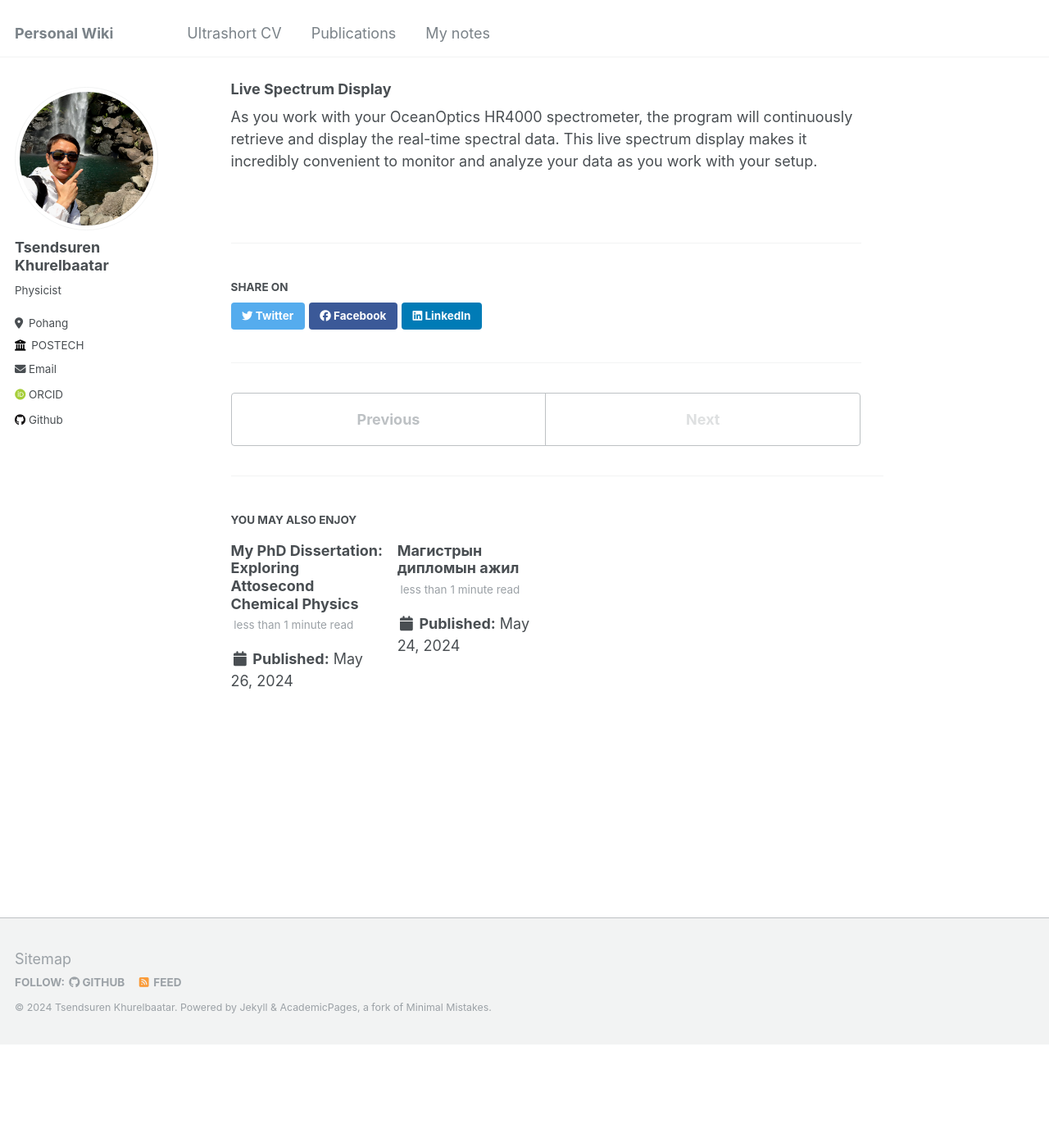
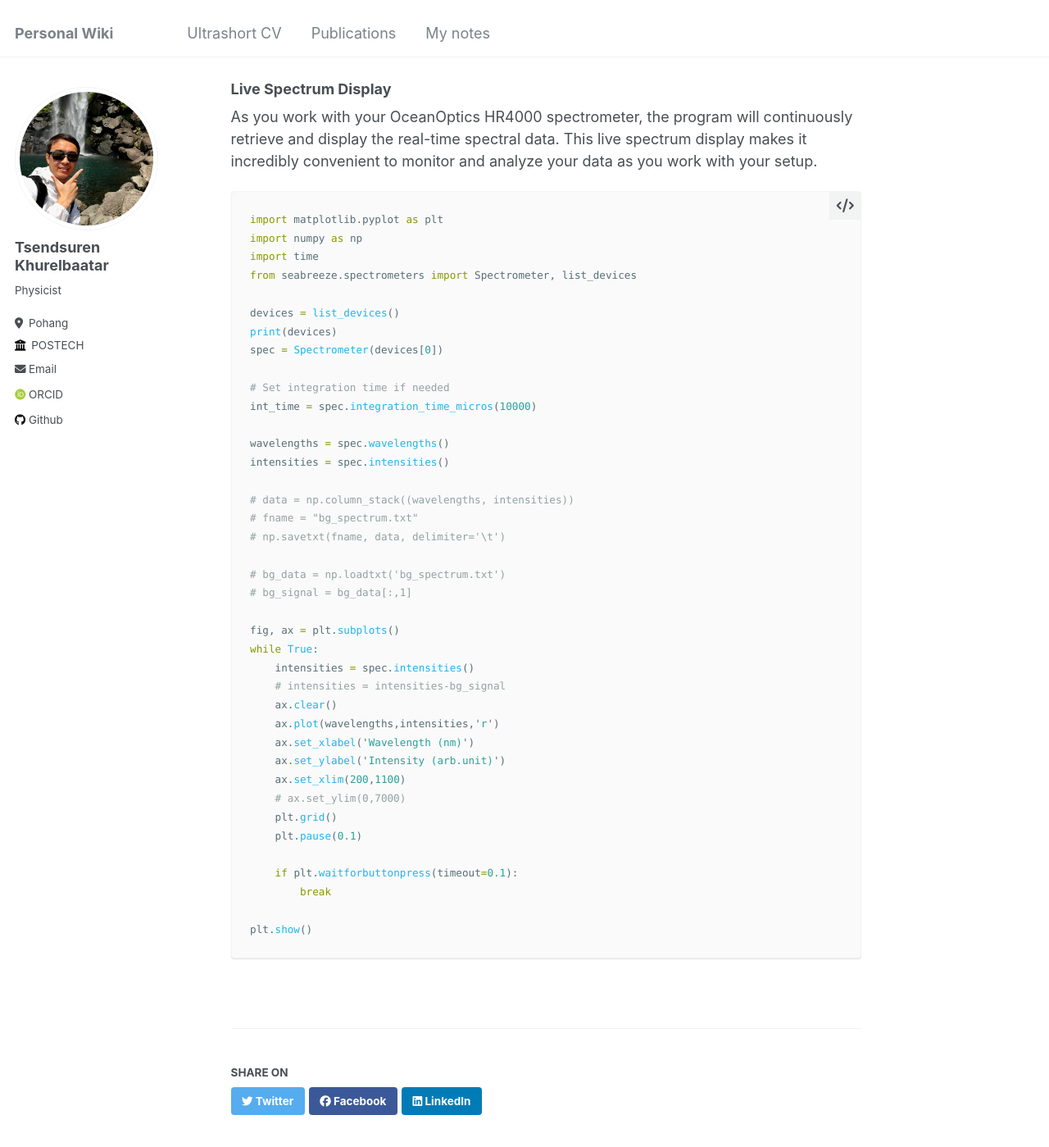
Before and after one commit to Tsendsuren/tsendsuren.github.io, a Jekyll site: the page built from _posts/2024-06-03-OceanOptics.md, in a window 1280 px wide and 1400 px high, scrolled down 874 px. Shown: the whole window at 82% size. Built offline with Jekyll 4.4.1, drawn with Linux system fonts in a browser that asks for light colours; some web fonts are replaced; before the commit the page ends 2149 px from its top, so only the background shows below that; some of the changed text lies outside the part shown.

Commit message:
new post

````diff
--- a/_posts/2024-06-03-OceanOptics.md
+++ b/_posts/2024-06-03-OceanOptics.md
@@ -27,3 +27,46 @@ Once you've successfully installed python-seabreeze, you can run the program to
 
 ### Live Spectrum Display
 As you work with your OceanOptics HR4000 spectrometer, the program will continuously retrieve and display the real-time spectral data. This live spectrum display makes it incredibly convenient to monitor and analyze your data as you work with your setup.
+
+
+```python
+import matplotlib.pyplot as plt
+import numpy as np
+import time
+from seabreeze.spectrometers import Spectrometer, list_devices
+
+devices = list_devices()
+print(devices)
+spec = Spectrometer(devices[0])
+
+# Set integration time if needed
+int_time = spec.integration_time_micros(10000)
+
+wavelengths = spec.wavelengths()
+intensities = spec.intensities()
+
+# data = np.column_stack((wavelengths, intensities))
+# fname = "bg_spectrum.txt"
+# np.savetxt(fname, data, delimiter='\t')
+
+# bg_data = np.loadtxt('bg_spectrum.txt')
+# bg_signal = bg_data[:,1]
+
+fig, ax = plt.subplots()
+while True:
+    intensities = spec.intensities()
+    # intensities = intensities-bg_signal
+    ax.clear()
+    ax.plot(wavelengths,intensities,'r')
+    ax.set_xlabel('Wavelength (nm)')
+    ax.set_ylabel('Intensity (arb.unit)')
+    ax.set_xlim(200,1100)
+    # ax.set_ylim(0,7000)
+    plt.grid()
+    plt.pause(0.1)
+
+    if plt.waitforbuttonpress(timeout=0.1):
+        break
+
+plt.show()
+```
````
